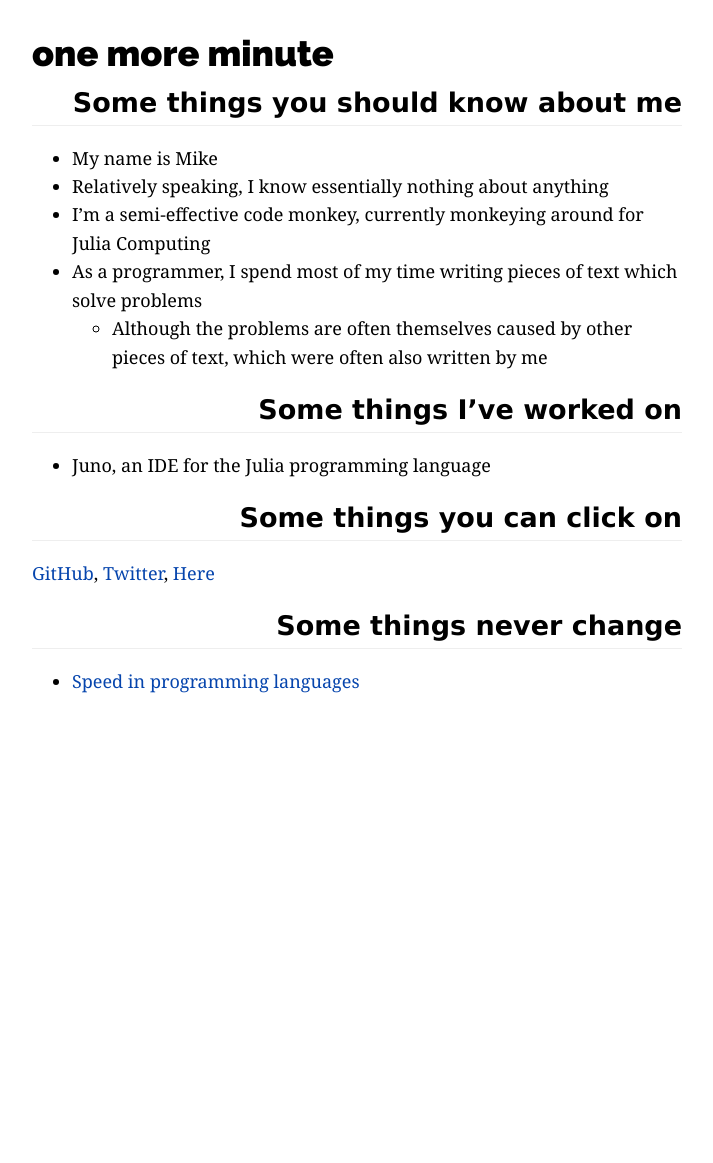
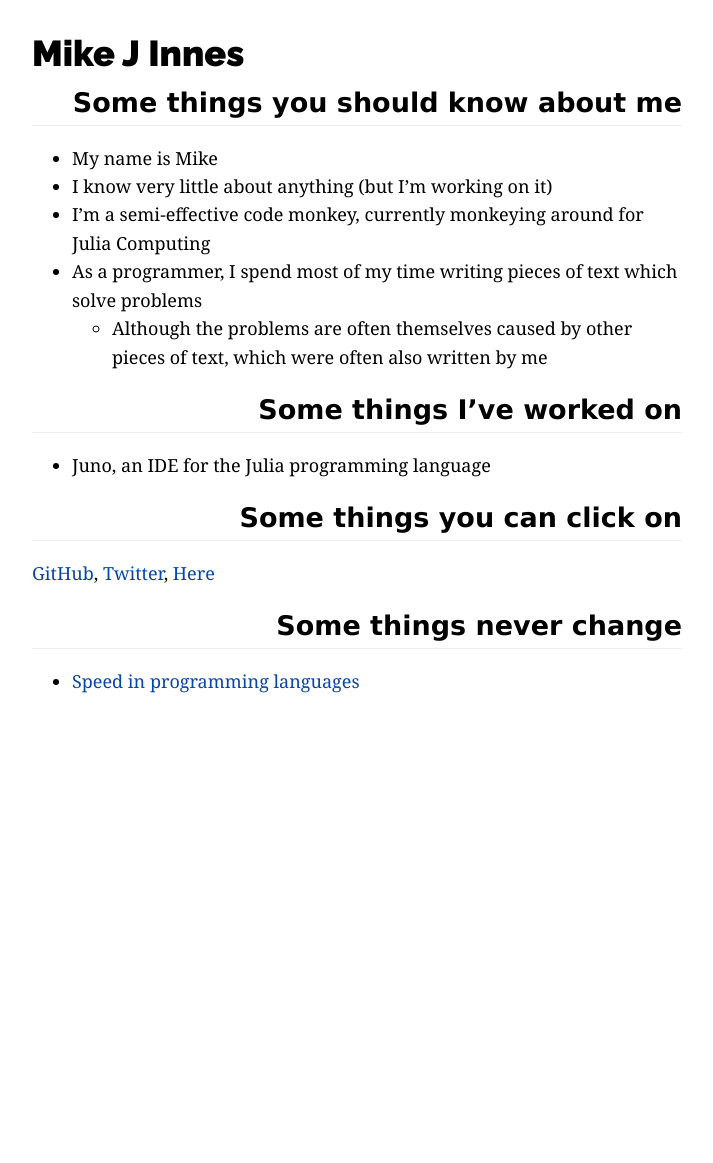
Before and after one commit to MikeInnes/mikeinnes.github.io, a Jekyll site: the page built from index.md, in a window 1280 px wide. Shown: the whole page, without its empty margins (283-996 px from the left). Built offline with Jekyll 4.4.1, drawn with Linux system fonts in a browser that asks for light colours.

Commit message:
home page tweaks

```diff
--- a/index.md
+++ b/index.md
@@ -3,12 +3,12 @@ layout: page
 title: home
 ---
 
-# one more minute
+# Mike J Innes
 
 ## Some things you should know about me
 
 * My name is Mike
-* Relatively speaking, I know essentially nothing about anything
+* I know very little about anything (but I'm working on it)
 * I'm a semi-effective code monkey, currently monkeying around for Julia Computing
 * As a programmer, I spend most of my time writing pieces of text which solve problems
   * Although the problems are often themselves caused by other pieces of text, which were often also written by me
@@ -19,7 +19,7 @@ title: home
 
 ## Some things you can click on
 
-[GitHub](https://github.com/one-more-minute), [Twitter](https://twitter.com/one_more_minute), [Here](https://one-more-minute.github.io)
+[GitHub](https://github.com/one-more-minute), [Twitter](https://twitter.com/one_more_minute), [Here](http://one-more-minute.github.io)
 
 ## Some things never change
 
```
